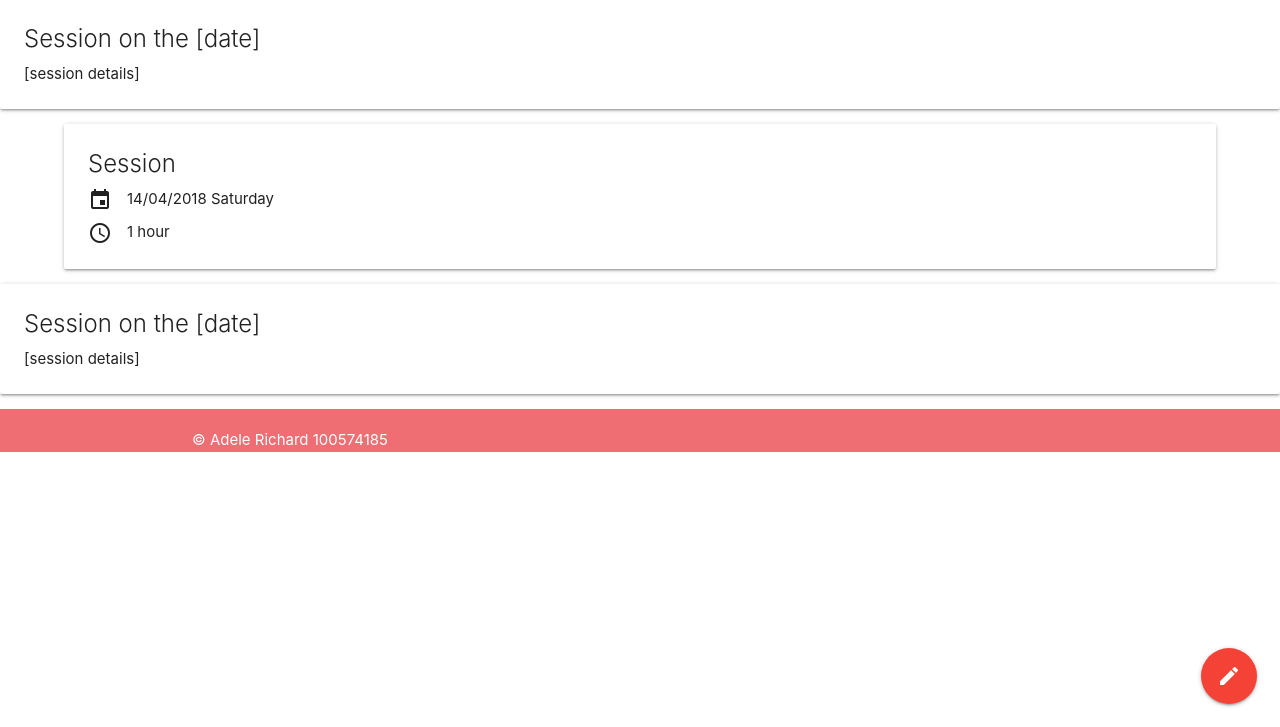
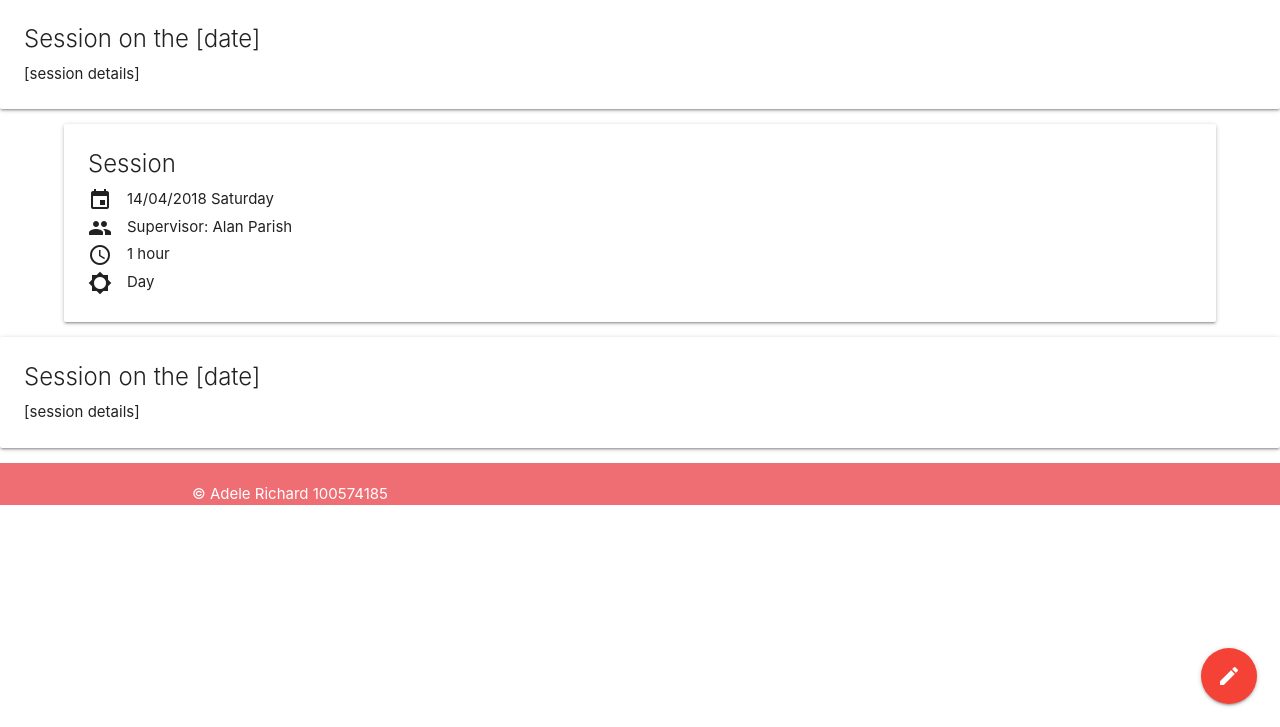
Before and after one commit to Tellarra/LogbookApp, a plain HTML site: page index.html in a window 1280 px wide. Shown: the part 73-800 px from the top of the page. Drawn offline with nearby package versions, Linux system fonts and the light colour scheme.

Commit message:
Session card
Give the final look for the session cards

```diff
--- a/css/mainStylesheet.css
+++ b/css/mainStylesheet.css
@@ -14,3 +14,7 @@ main {
 	padding-right: 5%;
 	padding-left: 5%;
 }
+
+.card_icon {
+	margin-bottom: 5px;
+}
--- a/index.html
+++ b/index.html
@@ -56,8 +56,10 @@ $(document).ready(function(){
       <div class="card-stacked">
         <div class="card-content">
          <span class="card-title">Session</span>
-			<p style="margin-bottom: 10px;"><i class="material-icons left">event</i>14/04/2018 Saturday</p>
-			<p><i class="material-icons left">access_time</i>1 hour</p>
+			<div class="card_icon"><i class="material-icons left ">event</i>14/04/2018 Saturday</div>
+			<div class="card_icon"><i class="material-icons left">people</i>Supervisor: Alan Parish</div>
+			<div class="card_icon"><i class="material-icons left">access_time</i>1 hour</div>
+      	 	<div class="card_icon"><i class="material-icons left">brightness_5</i>Day</div>
         </div>
       </div>
    </div>
```
